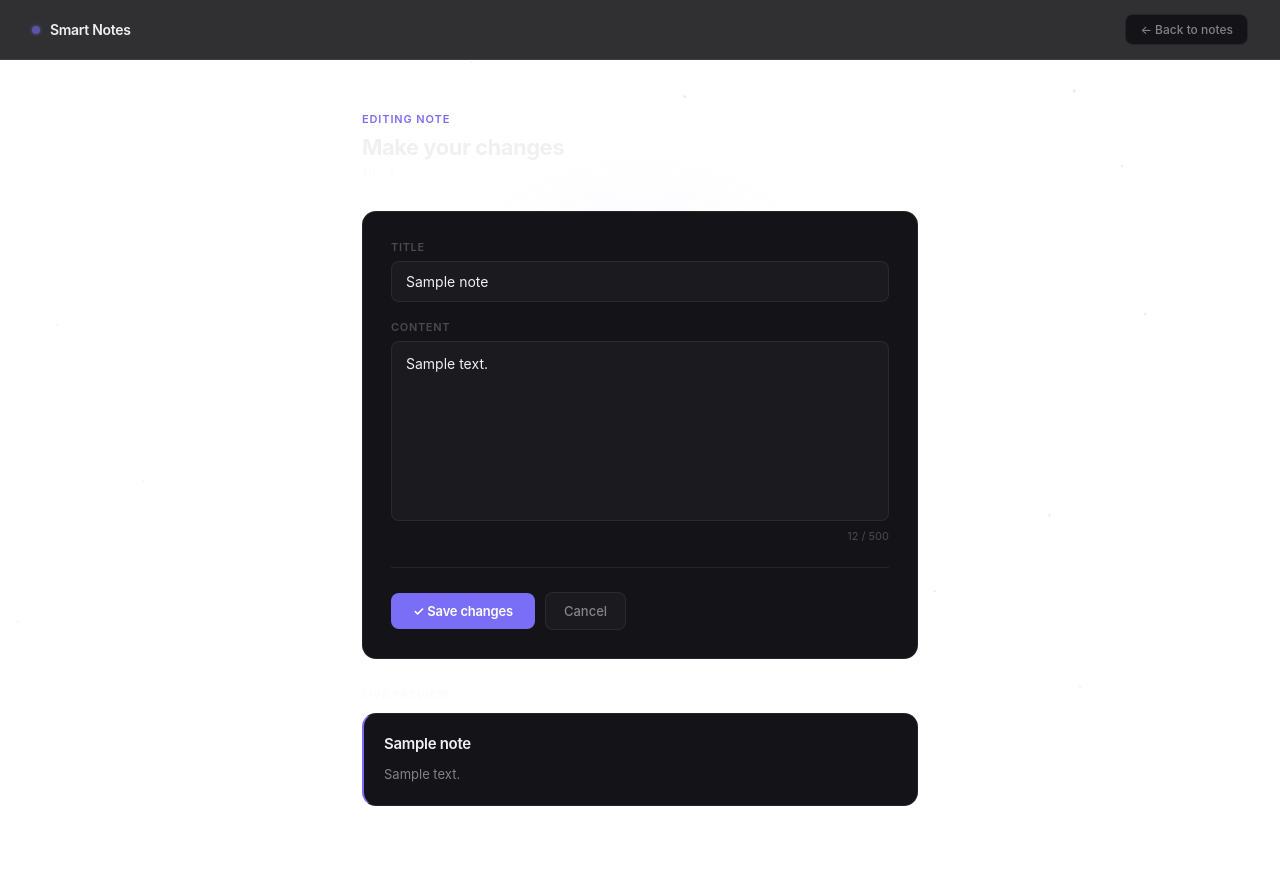
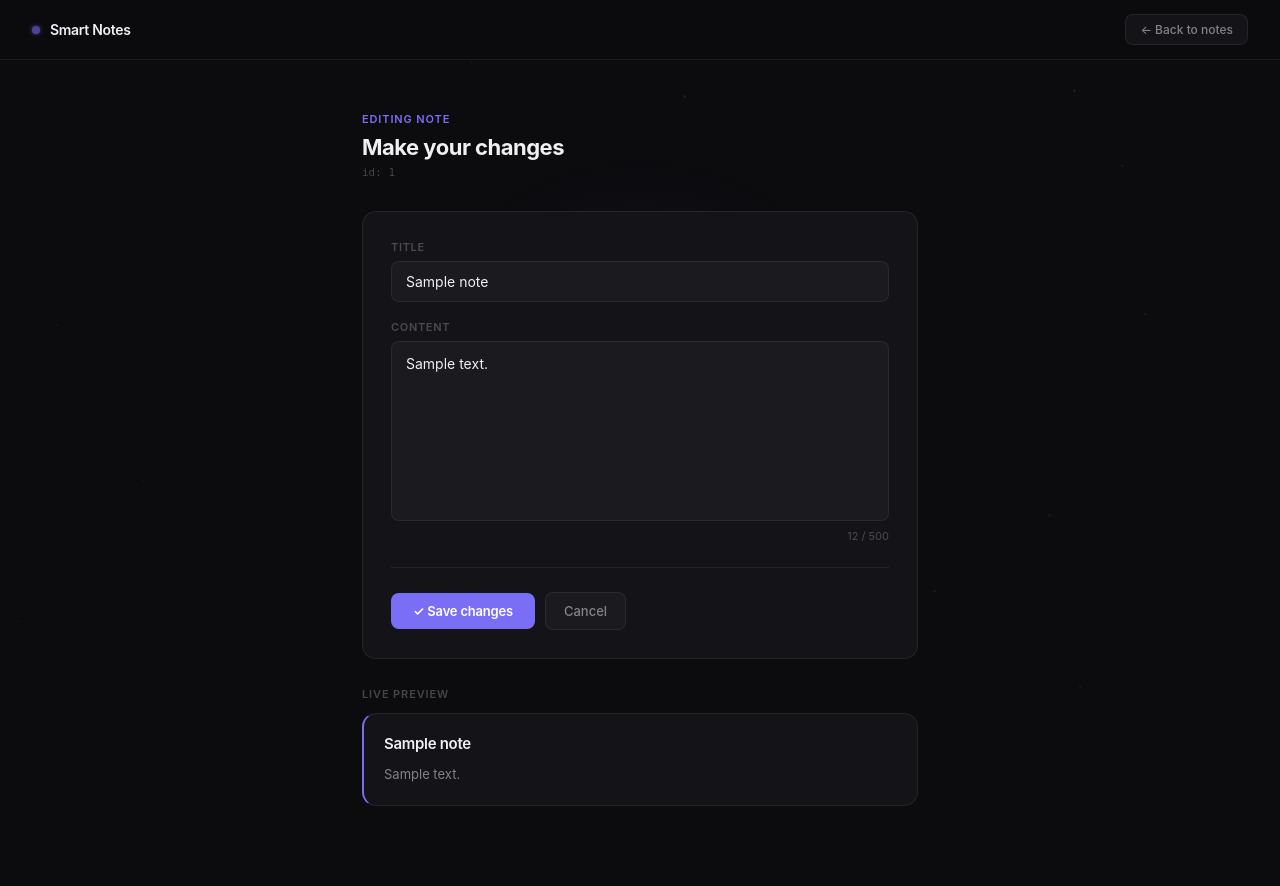
Before and after one commit to abhilashcn24/Devops-Project, a Flask app: template templates/edit.html in a window 1280 px wide. Run offline with Flask 3, Linux system fonts and the light colour scheme; the template is opened without the code that fills it: most values are stand-ins (such as "Sample title", 1, 10 or a date in 2020).

Commit message:
committ  chandgs

```diff
--- a/templates/edit.html
+++ b/templates/edit.html
@@ -8,7 +8,7 @@
   * { box-sizing: border-box; margin: 0; padding: 0; }
 
   :root {
-    --bg: #ffffff;
+    --bg: #0c0c0f;
     --surface: #141418;
     --surface2: #1a1a1f;
     --border: rgba(255,255,255,0.07);
@@ -18,7 +18,7 @@
     --text3: rgba(240,240,242,0.25);
     --accent: #7b6ef6;
     --accent-soft: rgba(123,110,246,0.12);
-    --green: #bdc934;
+    --green: #34c98a;
     --radius: 14px;
     --radius-sm: 8px;
   }
```
